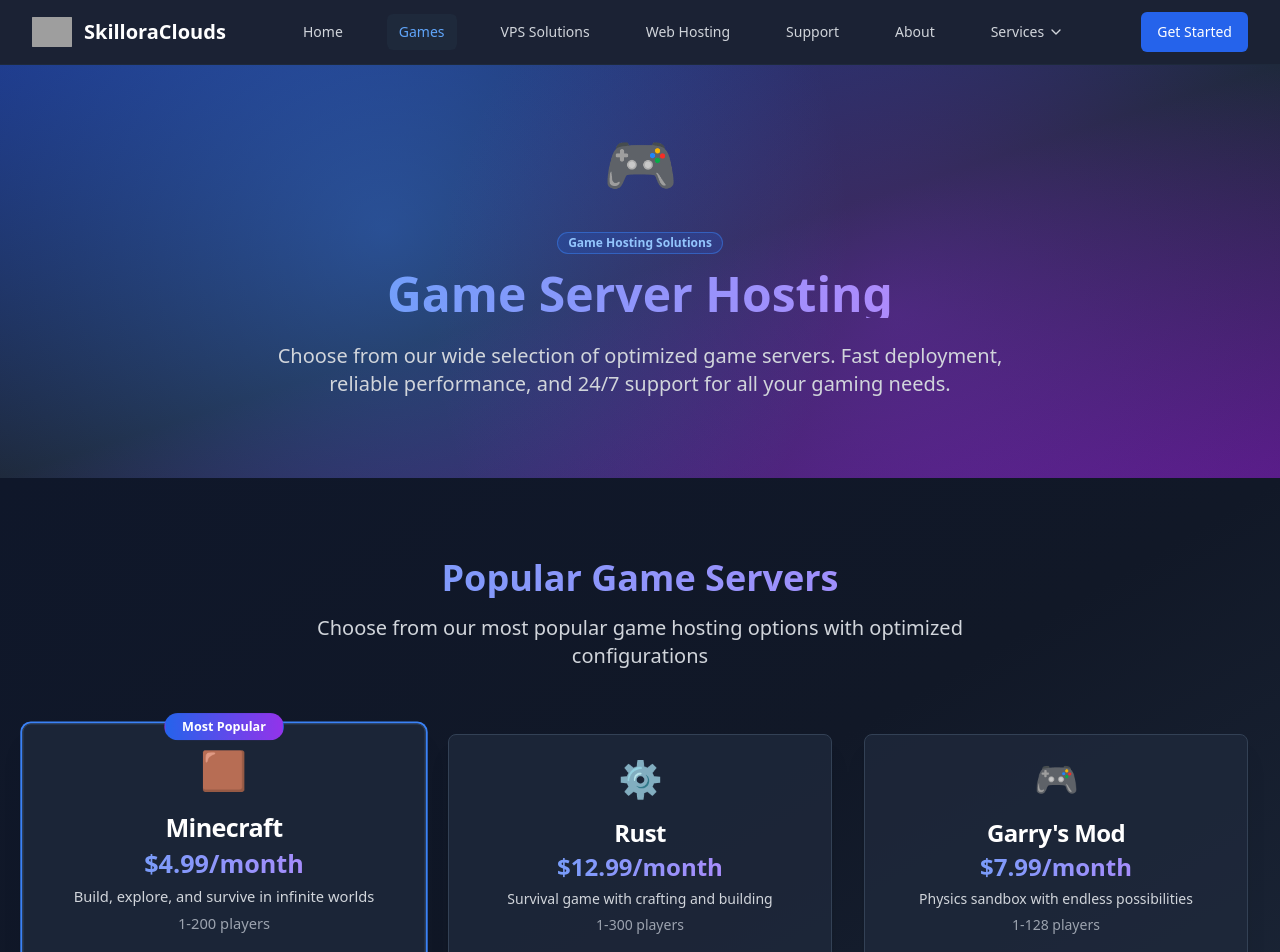
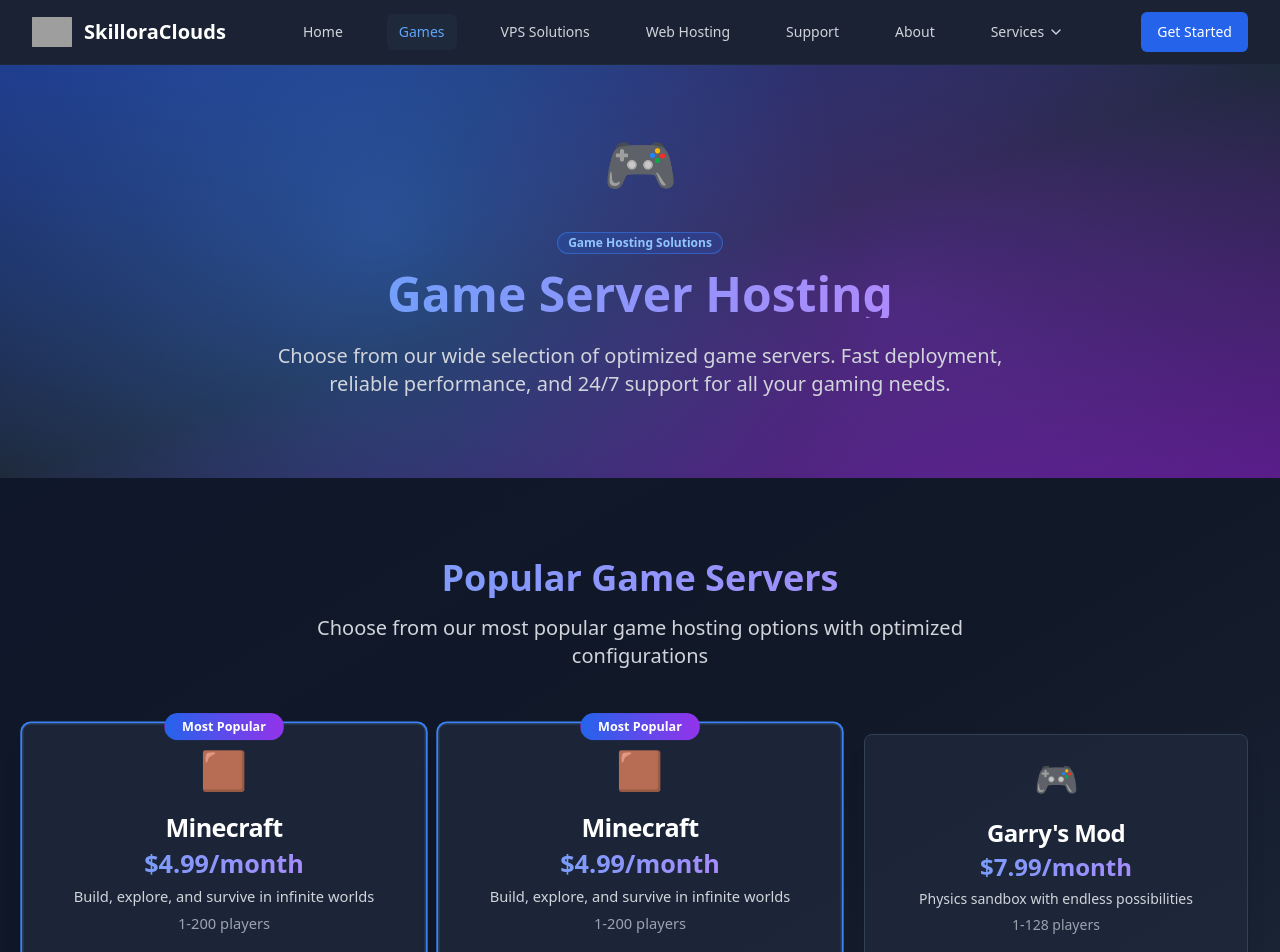
Before and after one commit to kurankc/try, a React (Vite) app: page /games in a window 1280 px wide. Shown: the top 952 px of the page. Built offline with nearby package versions, Linux system fonts and the light colour scheme; grey boxes are pictures that could not be loaded.

Commit message:
Update games.ts

```diff
--- a/siteconfig/games.ts
+++ b/siteconfig/games.ts
@@ -154,58 +154,86 @@ export const gamesConfig = {
     },
     {
       id: "rust",
-      name: "Rust",
-      description: "Survival game with crafting and building",
-      price: "$12.99/month",
-      players: "1-300 players",
-      icon: "⚙️",
-      popular: false,
+      name: "Minecraft",
+      description: "Build, explore, and survive in infinite worlds",
+      price: "$4.99/month",
+      players: "1-200 players",
+      icon: "🟫",
+      popular: true,
       enabled: true,
       hasPage: true,
-      features: ["Wipe scheduling", "Plugin support", "Admin tools", "Performance optimized"],
+      features: ["Instant setup", "Mod support", "Auto backups", "24/7 uptime"],
       category: "Survival",
       plans: [
         {
-          id: "scrap",
-          name: "Scrap Tier",
-          price: "$9.99",
+          id: "coal",
+          name: "Coal Block",
+          price: "$3.99",
           period: "month",
-          description: "Basic Rust server for small groups",
+          description: "Perfect for small servers and testing",
+          ram: "1GB RAM",
+          cpu: "1 vCPU",
+          storage: "5GB SSD",
+          players: "1-10 players",
+          features: ["Basic mod support", "Daily backups", "24/7 support", "DDoS protection"],
+          popular: false,
+          buttonText: "Choose Coal"
+        },
+        {
+          id: "iron",
+          name: "Iron Block",
+          price: "$7.99",
+          period: "month",
+          description: "Great for small communities",
+          ram: "2GB RAM",
+          cpu: "2 vCPU",
+          storage: "10GB SSD",
+          players: "1-25 players",
+          features: ["Full mod support", "Automated backups", "Priority support", "Plugin management", "Custom worlds"],
+          popular: false,
+          buttonText: "Choose Iron"
+        },
+        {
+          id: "diamond",
+          name: "Diamond Block",
+          price: "$15.99",
+          period: "month",
+          description: "Most popular choice for growing servers",
           ram: "4GB RAM",
           cpu: "4 vCPU",
-          storage: "20GB SSD",
-          players: "1-50 players",
-          features: ["Auto wipes", "Basic plugins", "24/7 support", "DDoS protection"],
-          popular: false,
-          buttonText: "Choose Scrap"
+          storage: "25GB SSD",
+          players: "1-100 players",
+          features: ["Everything in Iron", "Advanced monitoring", "Custom modpacks", "Dedicated IP", "White-label options"],
+          popular: true,
+          buttonText: "Choose Diamond"
         },
         {
-          id: "metal",
-          name: "Metal Tier",
-          price: "$19.99",
+          id: "netherite",
+          name: "Netherite Block",
+          price: "$29.99",
           period: "month",
-          description: "Enhanced performance for growing clans",
+          description: "Premium performance for large communities",
           ram: "8GB RAM",
           cpu: "6 vCPU",
-          storage: "40GB SSD",
-          players: "1-150 players",
-          features: ["Everything in Scrap", "Custom maps", "Advanced plugins", "Clan management"],
-          popular: true,
-          buttonText: "Choose Metal"
+          storage: "50GB SSD",
+          players: "1-200 players",
+          features: ["Everything in Diamond", "Performance optimization", "Advanced analytics", "Custom development", "Enterprise support"],
+          popular: false,
+          buttonText: "Choose Netherite"
         },
         {
-          id: "highqual",
-          name: "High Quality Tier",
-          price: "$39.99",
+          id: "bedrock",
+          name: "Bedrock Block",
+          price: "$49.99",
           period: "month",
-          description: "Premium Rust hosting for large communities",
+          description: "Ultimate power for massive servers",
           ram: "16GB RAM",
           cpu: "8 vCPU",
-          storage: "80GB SSD",
-          players: "1-300 players",
-          features: ["Everything in Metal", "Performance optimization", "Custom development", "Priority support"],
+          storage: "100GB SSD",
+          players: "Unlimited",
+          features: ["Everything in Netherite", "Dedicated hardware", "Custom solutions", "24/7 phone support", "SLA guarantee"],
           popular: false,
-          buttonText: "Choose High Quality"
+          buttonText: "Choose Bedrock"
         }
       ]
     },
```
